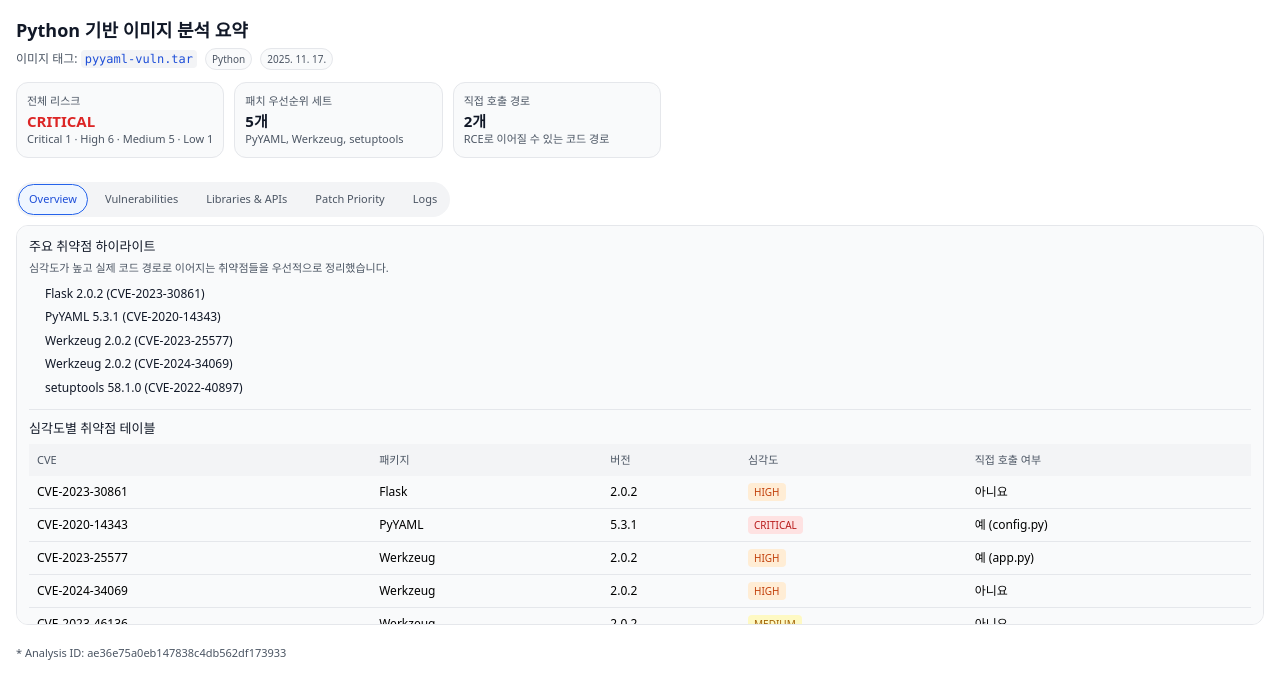
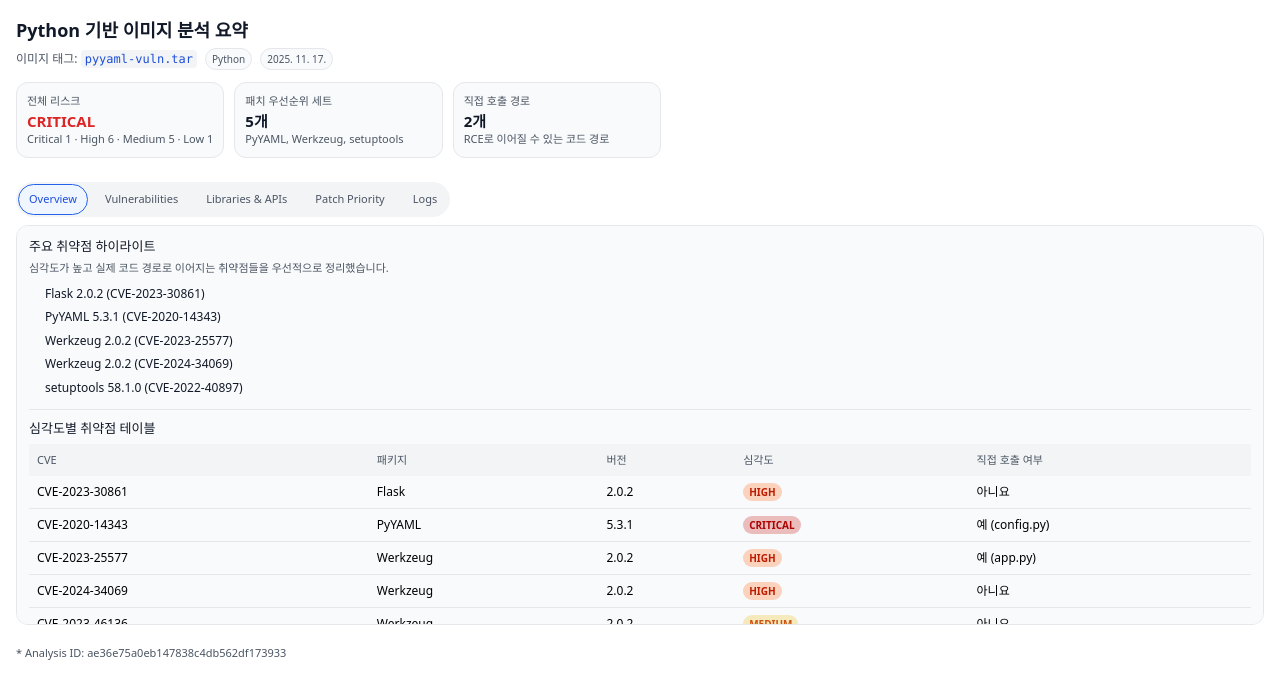
Before and after one commit to s3zer0/system-security, a React app in the folder Frontend/: page /summary/1 in a window 1280 px wide. Shown: the top 696 px of the page. Built offline with nearby package versions, Linux system fonts and the light colour scheme; the HTML template or start-up script is replaced by a standard one.

Commit message:
샘플분석페이지 수정(riskbadge)

```diff
--- a/Frontend/src/pages/SampleAnalysisPreviewPage.jsx
+++ b/Frontend/src/pages/SampleAnalysisPreviewPage.jsx
@@ -1,5 +1,6 @@
 import { useState } from 'react';
 import TabButton from '../components/TabButton';
+import RiskBadge from '../components/RiskBadge';
 
 const SampleAnalysisPreviewPage = () => {
   const [activeTab, setActiveTab] = useState('overview');
@@ -39,10 +40,10 @@
     ],
     // Vulnerabilities 탭 상단 요약용
     severitySummary: [
-      { severity: 'Critical', count: 1, description: '즉시 조치 필요' },
-      { severity: 'High', count: 6, description: '높은 위험도' },
-      { severity: 'Medium', count: 5, description: '권장 조치' },
-      { severity: 'Low', count: 1, description: '낮은 위험도' }
+      { severity: 'CRITICAL', count: 1, description: '즉시 조치 필요' },
+      { severity: 'HIGH', count: 6, description: '높은 위험도' },
+      { severity: 'MEDIUM', count: 5, description: '권장 조치' },
+      { severity: 'LOW', count: 1, description: '낮은 위험도' }
     ],
     // Libraries & APIs 탭용
     libraryMappings: [
@@ -114,14 +115,7 @@
                       <td className="px-2 py-2">{vuln.package}</td>
                       <td className="px-2 py-2">{vuln.version}</td>
                       <td className="px-2 py-2">
-                        <span className={`px-1.5 py-0.5 rounded text-[10px] font-medium ${
-                          vuln.severity === 'CRITICAL' ? 'bg-red-100 text-red-700' :
-                          vuln.severity === 'HIGH' ? 'bg-orange-100 text-orange-700' :
-                          vuln.severity === 'MEDIUM' ? 'bg-yellow-100 text-yellow-700' :
-                          'bg-gray-100 text-gray-700'
-                        }`}>
-                          {vuln.severity}
-                        </span>
+                        <RiskBadge level={vuln.severity} />
                       </td>
                       <td className="px-2 py-2">{vuln.directCall}</td>
                     </tr>
@@ -152,14 +146,7 @@
                 {sampleData.severitySummary.map((item, idx) => (
                   <tr key={idx} className="border-b border-gray-200 hover:bg-gray-50">
                     <td className="px-2 py-2">
-                      <span className={`px-1.5 py-0.5 rounded text-[10px] font-medium ${
-                        item.severity === 'Critical' ? 'bg-red-100 text-red-700' :
-                        item.severity === 'High' ? 'bg-orange-100 text-orange-700' :
-                        item.severity === 'Medium' ? 'bg-yellow-100 text-yellow-700' :
-                        'bg-gray-100 text-gray-700'
-                      }`}>
-                        {item.severity}
-                      </span>
+                      <RiskBadge level={item.severity} />
                     </td>
                     <td className="px-2 py-2">{item.count}</td>
                     <td className="px-2 py-2">{item.description}</td>
@@ -189,14 +176,7 @@
                       <td className="px-2 py-2">{vuln.package}</td>
                       <td className="px-2 py-2">{vuln.version}</td>
                       <td className="px-2 py-2">
-                        <span className={`px-1.5 py-0.5 rounded text-[10px] font-medium ${
-                          vuln.severity === 'CRITICAL' ? 'bg-red-100 text-red-700' :
-                          vuln.severity === 'HIGH' ? 'bg-orange-100 text-orange-700' :
-                          vuln.severity === 'MEDIUM' ? 'bg-yellow-100 text-yellow-700' :
-                          'bg-gray-100 text-gray-700'
-                        }`}>
-                          {vuln.severity}
-                        </span>
+                        <RiskBadge level={vuln.severity} />
                       </td>
                       <td className="px-2 py-2">{vuln.directCall}</td>
                     </tr>
@@ -270,13 +250,7 @@
                       <td className="px-2 py-2">{patch.version}</td>
                       <td className="px-2 py-2 max-w-[150px] truncate" title={patch.cves}>{patch.cves}</td>
                       <td className="px-2 py-2">
-                        <span className={`px-1.5 py-0.5 rounded text-[10px] font-medium ${
-                          patch.urgency === 'IMMEDIATE' ? 'bg-red-100 text-red-700' :
-                          patch.urgency === 'PLANNED' ? 'bg-yellow-100 text-yellow-700' :
-                          'bg-gray-100 text-gray-700'
-                        }`}>
-                          {patch.urgency}
-                        </span>
+                        <RiskBadge level={patch.urgency} />
                       </td>
                       <td className="px-2 py-2">{patch.score}</td>
                     </tr>
```
